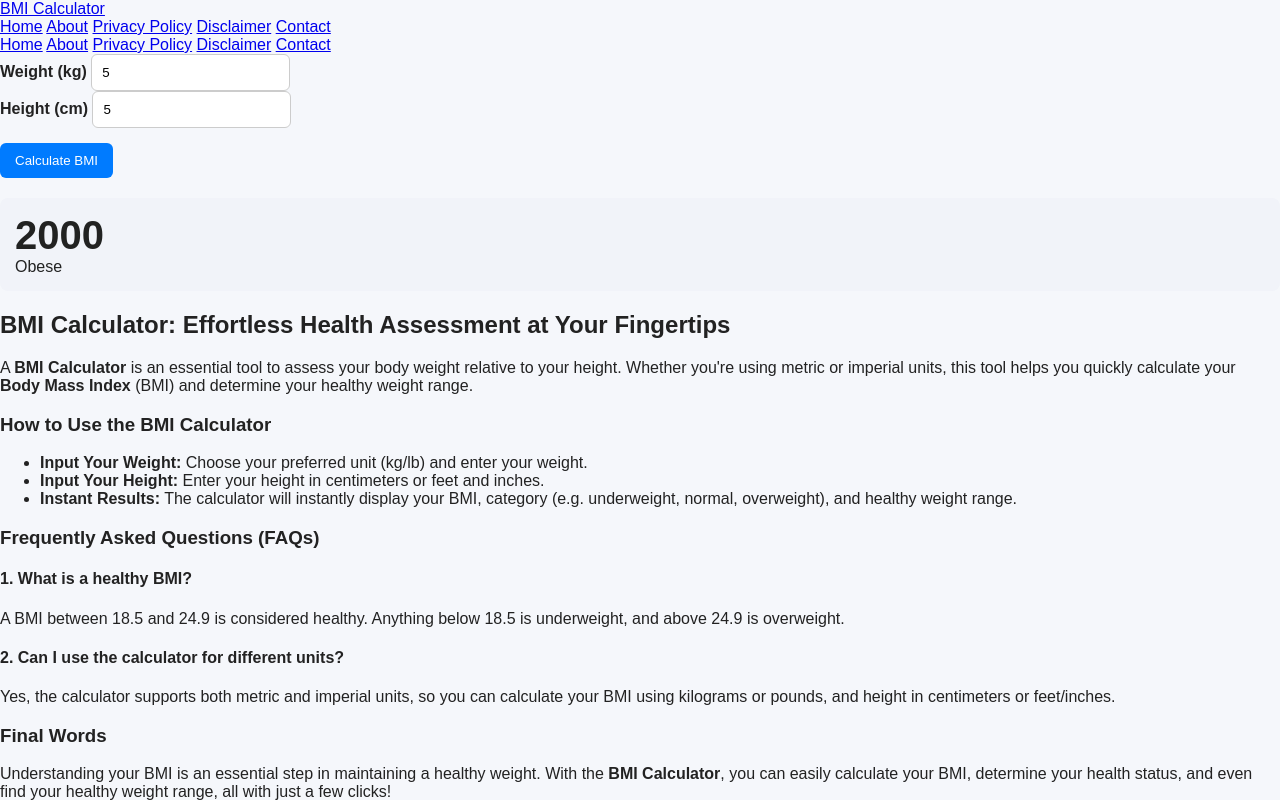
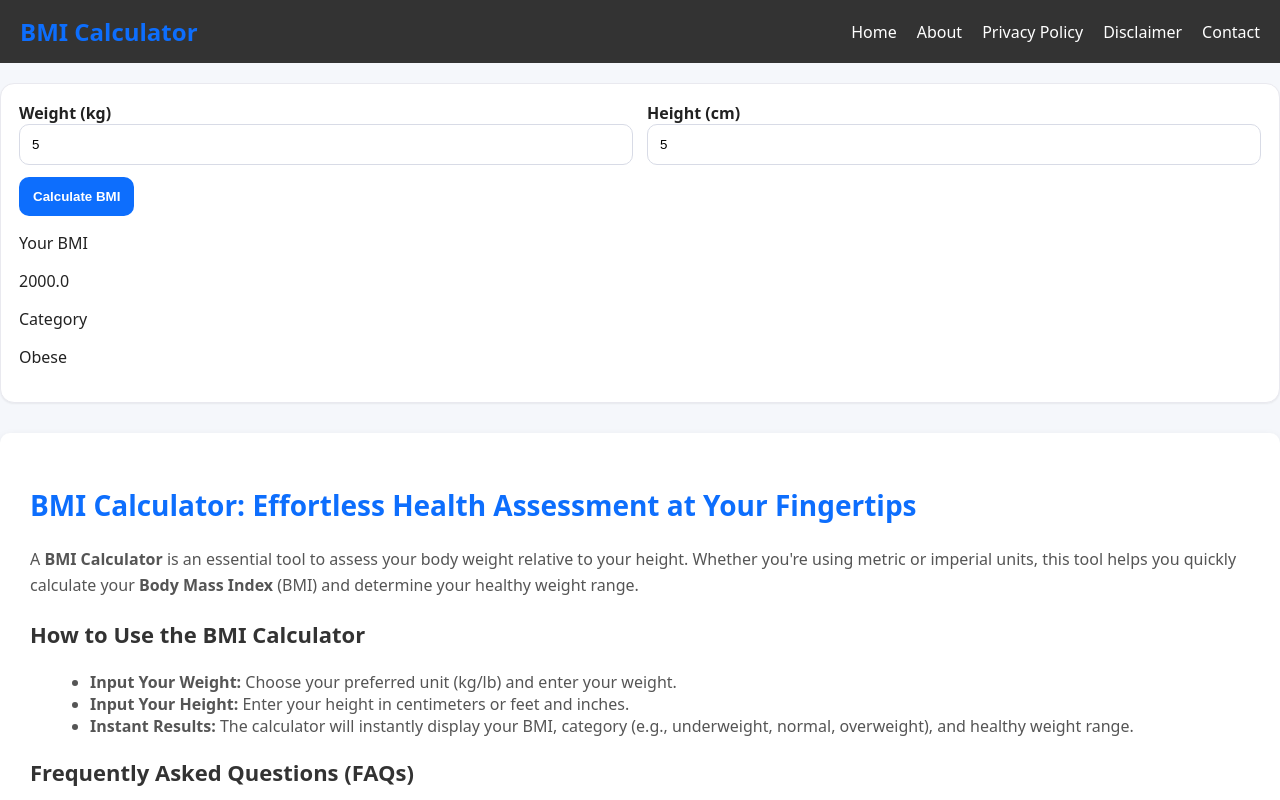
Before and after one commit to wetwert/Age-Calculator, a plain HTML site: page bmi-calculator.html in a window 1280 px wide. Both pictures are taken after typing "5", "5" into the empty fields and a click on the button "Calculate BMI". Shown: the top 800 px of the page. Drawn offline with Linux system fonts and the light colour scheme.

Commit message:
Update bmi-calculator.html

```diff
--- a/bmi-calculator.html
+++ b/bmi-calculator.html
@@ -2,13 +2,13 @@
 <html lang="en">
 <head>
   <meta charset="utf-8" />
-  <title>BMI Calculator – Body Mass Index (Metric/Imperial) & Healthy Weight Range</title>
+  <title>BMI Calculator – Calculate Body Mass Index (Metric & Imperial)</title>
   <meta name="viewport" content="width=device-width, initial-scale=1" />
-  <meta name="description" content="Free BMI Calculator (Metric & Imperial). Get your BMI, category, healthy weight range for your height, & share/copy results." />
+  <meta name="description" content="Free BMI Calculator to calculate Body Mass Index (BMI) using metric & imperial units. Get your results instantly." />
   <link rel="canonical" href="https://calculatorage.net/bmi-calculator.html" />
   <meta name="robots" content="index, follow" />
-  <link rel="icon" type="image/png" href="https://calculatorage.net/favicon.png">
-  <link rel="shortcut icon" type="image/png" href="https://calculatorage.net/favicon.png">
+  <link rel="icon" type="image/png" href="/favicon.png">
+  <link rel="shortcut icon" type="image/png" href="/favicon.png">
   <meta name="theme-color" content="#0d6efd">
 
   <!-- WebPage Schema -->
@@ -16,8 +16,8 @@
     {
       "@context": "http://schema.org",
       "@type": "WebPage",
-      "name": "BMI Calculator – Body Mass Index (Metric/Imperial) & Healthy Weight Range",
-      "description": "Free BMI Calculator (Metric & Imperial). Get your BMI, category, healthy weight range for your height, & share/copy results.",
+      "name": "BMI Calculator – Calculate Body Mass Index (Metric & Imperial)",
+      "description": "Free BMI Calculator to calculate Body Mass Index (BMI) using metric & imperial units. Get your results instantly.",
       "url": "https://calculatorage.net/bmi-calculator.html"
     }
   </script>
@@ -30,18 +30,18 @@
       "mainEntity": [
         {
           "@type": "Question",
-          "name": "How do I calculate my BMI?",
+          "name": "How do I use the BMI Calculator?",
           "acceptedAnswer": {
             "@type": "Answer",
-            "text": "To calculate your BMI, input your weight and height into the BMI calculator. The tool will display your Body Mass Index and the corresponding category."
+            "text": "Simply input your weight and height. The calculator will instantly display your BMI and categorize your health status."
           }
         },
         {
           "@type": "Question",
-          "name": "What is a healthy BMI?",
+          "name": "Is the BMI Calculator free to use?",
           "acceptedAnswer": {
             "@type": "Answer",
-            "text": "A healthy BMI is typically between 18.5 and 24.9. Anything below 18.5 is considered underweight, and above 24.9 is considered overweight."
+            "text": "Yes, the BMI Calculator is completely free and accessible to anyone."
           }
         }
       ]
@@ -75,8 +75,8 @@
     {
       "@context": "http://schema.org",
       "@type": "Article",
-      "headline": "BMI Calculator: Calculate Your Body Mass Index",
-      "description": "Learn how to calculate your BMI and discover your healthy weight range using our free BMI calculator. The tool supports both metric and imperial units.",
+      "headline": "BMI Calculator: Effortless Health Assessment at Your Fingertips",
+      "description": "Calculate your Body Mass Index (BMI) easily with this tool. Enter your weight and height and get instant results.",
       "image": "https://calculatorage.net/favicon.png",
       "author": {
         "@type": "Person",
@@ -97,27 +97,221 @@
   </script>
 
   <style>
-    body { font-family: Arial, sans-serif; margin: 0; padding: 0; background: #f5f7fb; color:#222; }
-    .wrap { max-width: 850px; margin: 30px auto; padding: 20px; background:#fff; border-radius:12px; box-shadow:0 2px 6px rgba(0,0,0,0.1);}
-    h1 { margin-top:0; }
-    .segmented { display:inline-flex; border:1px solid #ccc; border-radius:20px; overflow:hidden; margin-bottom:20px; }
-    .segmented button { padding:8px 16px; border:none; background:#eee; cursor:pointer; }
-    .segmented button.active { background:#007bff; color:#fff; }
-    .controls { display:grid; grid-template-columns:1fr 1fr; gap:14px; }
-    label { font-weight:600; }
-    input { padding:10px; border:1px solid #ccc; border-radius:6px; }
-    .btn { margin-top:15px; padding:10px 15px; border:none; border-radius:6px; background:#007bff; color:#fff; cursor:pointer; }
-    .btn:hover { opacity:0.9; }
-    .result { margin-top:20px; padding:15px; background:#f1f3f9; border-radius:8px; }
-    .bmiBig { font-size:40px; font-weight:bold; }
-    footer { margin-top:40px; text-align:center; font-size:14px; color:#555; }
+    :root {
+      --brand: #0d6efd;
+      --muted: #667085;
+      --card: #fff;
+      --border: #e9e9ef;
+      --bg: #f5f7fb;
+    }
+    * {
+      box-sizing: border-box;
+    }
+    body {
+      margin: 0;
+      background: var(--bg);
+      color: #222;
+      font-family: system-ui, -apple-system, Segoe UI, Roboto, Arial;
+    }
+    a {
+      color: var(--brand);
+      text-decoration: none;
+    }
+
+    /* Header Styles */
+    header {
+      display: flex;
+      justify-content: space-between;
+      align-items: center;
+      background-color: #333;
+      padding: 15px 20px;
+      color: white;
+    }
+
+    header .logo {
+      font-size: 24px;
+      font-weight: bold;
+    }
+
+    header nav {
+      display: flex;
+      gap: 20px;
+    }
+
+    header nav a {
+      color: white;
+      font-size: 16px;
+    }
+
+    header nav a:hover {
+      text-decoration: underline;
+    }
+
+    /* Mobile Hamburger Menu */
+    .menu-icon {
+      display: none;
+      flex-direction: column;
+      cursor: pointer;
+      gap: 4px;
+    }
+
+    .menu-icon div {
+      width: 25px;
+      height: 4px;
+      background-color: white;
+      border-radius: 2px;
+    }
+
+    .mobile-menu {
+      display: none;
+      flex-direction: column;
+      background-color: #333;
+      position: absolute;
+      top: 70px;
+      left: 0;
+      right: 0;
+      padding: 10px;
+    }
+
+    .mobile-menu a {
+      color: white;
+      padding: 12px;
+      text-align: center;
+    }
+
+    .mobile-menu a:hover {
+      background-color: #444;
+    }
+
+    @media (max-width: 768px) {
+      header nav {
+        display: none;
+      }
+
+      .menu-icon {
+        display: flex;
+      }
+
+      .mobile-menu {
+        display: none;
+      }
+
+      .mobile-menu.open {
+        display: flex;
+      }
+    }
+
+    /* Main Styles */
+    .panel {
+      background: var(--card);
+      border: 1px solid var(--border);
+      border-radius: 14px;
+      padding: 18px;
+      box-shadow: 0 1px 2px rgba(0, 0, 0, .06);
+      margin-top: 20px;
+    }
+
+    .grid {
+      display: grid;
+      grid-template-columns: 1fr 1fr;
+      gap: 14px;
+    }
+
+    @media (max-width: 720px) {
+      .grid {
+        grid-template-columns: 1fr;
+      }
+    }
+
+    label {
+      font-weight: 600;
+    }
+
+    input {
+      width: 100%;
+      padding: 12px;
+      border: 1px solid #d8dbe6;
+      border-radius: 10px;
+      outline: none;
+    }
+
+    input:focus {
+      border-color: var(--brand);
+      box-shadow: 0 0 0 3px rgba(13, 110, 253, .12);
+    }
+
+    .actions {
+      display: flex;
+      gap: 10px;
+      flex-wrap: wrap;
+      margin-top: 12px;
+    }
+
+    .btn {
+      border: 0;
+      border-radius: 10px;
+      padding: 12px 14px;
+      background: var(--brand);
+      color: #fff;
+      cursor: pointer;
+      font-weight: 600;
+    }
+
+    .btn.ghost {
+      background: #eef2ff;
+      color: #1f3a93;
+    }
+
+    footer {
+      border-top: 1px solid var(--border);
+      background: #333;
+      color: white;
+      padding: 16px 0;
+      text-align: center;
+    }
+
+    footer a {
+      color: white;
+    }
+
+    /* Stylish Container for Article */
+    .article-container {
+      background: #ffffff;
+      border-radius: 10px;
+      padding: 30px;
+      box-shadow: 0 4px 10px rgba(0, 0, 0, 0.1);
+      margin-top: 30px;
+      margin-bottom: 30px;
+    }
+
+    .article-container h2 {
+      font-size: 28px;
+      color: var(--brand);
+    }
+
+    .article-container h3 {
+      font-size: 22px;
+      margin-top: 20px;
+      color: #333;
+    }
+
+    .article-container p {
+      font-size: 16px;
+      line-height: 1.6;
+      color: #555;
+    }
+
+    .article-container ul {
+      list-style-type: disc;
+      margin-left: 20px;
+      color: #555;
+    }
   </style>
 </head>
 <body>
-
   <!-- Header with Mobile Menu -->
   <header>
-    <div class="logo"><a href='https://calculatorage.net/bmi-calculator.html'>BMI Calculator</a></div>
+    <div class="logo"><a href="https://calculatorage.net/bmi-calculator.html">BMI Calculator</a></div>
     <div class="menu-icon" onclick="toggleMenu()">
       <div></div>
       <div></div>
@@ -135,7 +329,7 @@
       <a href="https://calculatorage.net/about.html">About</a>
       <a href="https://calculatorage.net/privacy-policy.html">Privacy Policy</a>
       <a href="https://calculatorage.net/disclaimer.html">Disclaimer</a>
-      <a href="#">Contact</a>
+      <a href="https://calculatorage.net/contact.html">Contact</a>
     </div>
   </header>
 
@@ -144,27 +338,32 @@
     <section class="panel" aria-label="BMI Calculator">
       <div class="grid">
         <div>
-          <label for="wkg">Weight (kg)</label>
-          <input id="wkg" type="number" placeholder="70">
+          <label for="weight">Weight (kg)</label>
+          <input id="weight" type="number" min="0" step="0.1" placeholder="e.g. 70">
         </div>
         <div>
-          <label for="hcm">Height (cm)</label>
-          <input id="hcm" type="number" placeholder="175">
+          <label for="height">Height (cm)</label>
+          <input id="height" type="number" min="0" step="0.1" placeholder="e.g. 175">
         </div>
       </div>
 
       <div class="actions">
-        <button class="btn" onclick="calc()">Calculate BMI</button>
+        <button class="btn" id="calcBtn">Calculate BMI</button>
       </div>
 
-      <div class="result">
-        <div class="bmiBig" id="bmiVal">—</div>
-        <div id="bmiCat">Enter your details</div>
-        <div id="rangeOut"></div>
+      <div class="cards">
+        <div class="box">
+          <p class="statTitle">Your BMI</p>
+          <p class="big" id="bmiVal">—</p>
+        </div>
+        <div class="box">
+          <p class="statTitle">Category</p>
+          <p class="big" id="bmiCategory">—</p>
+        </div>
       </div>
     </section>
 
-    <!-- Article in Stylish Container -->
+    <!-- Article Section -->
     <section class="article-container">
       <h2>BMI Calculator: Effortless Health Assessment at Your Fingertips</h2>
       <p>A <strong>BMI Calculator</strong> is an essential tool to assess your body weight relative to your height. Whether you're using metric or imperial units, this tool helps you quickly calculate your <strong>Body Mass Index</strong> (BMI) and determine your healthy weight range.</p>
@@ -173,23 +372,27 @@
       <ul>
         <li><strong>Input Your Weight:</strong> Choose your preferred unit (kg/lb) and enter your weight.</li>
         <li><strong>Input Your Height:</strong> Enter your height in centimeters or feet and inches.</li>
-        <li><strong>Instant Results:</strong> The calculator will instantly display your BMI, category (e.g. underweight, normal, overweight), and healthy weight range.</li>
+        <li><strong>Instant Results:</strong> The calculator will instantly display your BMI, category (e.g., underweight, normal, overweight), and healthy weight range.</li>
       </ul>
 
       <h3>Frequently Asked Questions (FAQs)</h3>
-      <h4>1. What is a healthy BMI?</h4>
-      <p>A BMI between 18.5 and 24.9 is considered healthy. Anything below 18.5 is underweight, and above 24.9 is overweight.</p>
+      <h4>1. How do I use the BMI Calculator?</h4>
+      <p>Simply input your weight and height. The calculator will instantly display your BMI and category.</p>
 
-      <h4>2. Can I use the calculator for different units?</h4>
-      <p>Yes, the calculator supports both metric and imperial units, so you can calculate your BMI using kilograms or pounds, and height in centimeters or feet/inches.</p>
+      <h4>2. Can I use both metric and imperial units?</h4>
+      <p>Yes, you can choose either metric (kg, cm) or imperial (lb, ft/in) units for your weight and height.</p>
+
+      <h4>3. Is the BMI Calculator free to use?</h4>
+      <p>Yes, the BMI Calculator is completely free to use for anyone.</p>
 
       <h3>Final Words</h3>
-      <p>Understanding your BMI is an essential step in maintaining a healthy weight. With the <strong>BMI Calculator</strong>, you can easily calculate your BMI, determine your health status, and even find your healthy weight range, all with just a few clicks!</p>
+      <p>The <strong>BMI Calculator</strong> is a simple and effective tool for anyone who wants to monitor their health. Whether you're calculating your BMI to maintain a healthy lifestyle or track weight loss, this tool gives you instant results. It’s an easy-to-use and accessible solution for everyone.</p>
     </section>
   </main>
 
+  <!-- Footer -->
   <footer>
-    <div>© 2025 CalculatorAge. All rights reserved. • <a href="https://calculatorage.net/">Home</a></div>
+    <div>© 2025 BMI Calculator. All rights reserved.</div>
   </footer>
 
   <script>
@@ -198,23 +401,29 @@
       menu.classList.toggle('open');
     };
 
-    function calc(){
-      let bmi = null;
-      const w = parseFloat(document.getElementById("wkg").value);
-      const h = parseFloat(document.getElementById("hcm").value);
-      if(w > 0 && h > 0) {
-        bmi = w / ((h / 100) * (h / 100));
+    const fmt = (n) => isFinite(n) ? n.toFixed(2) : "—";
+
+    function calc() {
+      const weight = parseFloat(document.getElementById("weight").value);
+      const height = parseFloat(document.getElementById("height").value);
+
+      if (isNaN(weight) || isNaN(height)) {
+        return;
       }
-      if(bmi) {
-        document.getElementById("bmiVal").textContent = Math.round(bmi * 10) / 10;
-        let cat = "";
-        if(bmi < 18.5) cat = "Underweight";
-        else if(bmi < 25) cat = "Normal";
-        else if(bmi < 30) cat = "Overweight";
-        else cat = "Obese";
-        document.getElementById("bmiCat").textContent = cat;
-      }
+
+      const bmi = (weight / ((height / 100) ** 2)).toFixed(1);
+      let category = "";
+
+      if (bmi < 18.5) category = "Underweight";
+      else if (bmi < 24.9) category = "Normal";
+      else if (bmi < 29.9) category = "Overweight";
+      else category = "Obese";
+
+      document.getElementById("bmiVal").textContent = bmi;
+      document.getElementById("bmiCategory").textContent = category;
     }
+
+    document.getElementById("calcBtn").addEventListener("click", calc);
   </script>
 </body>
 </html>
```
